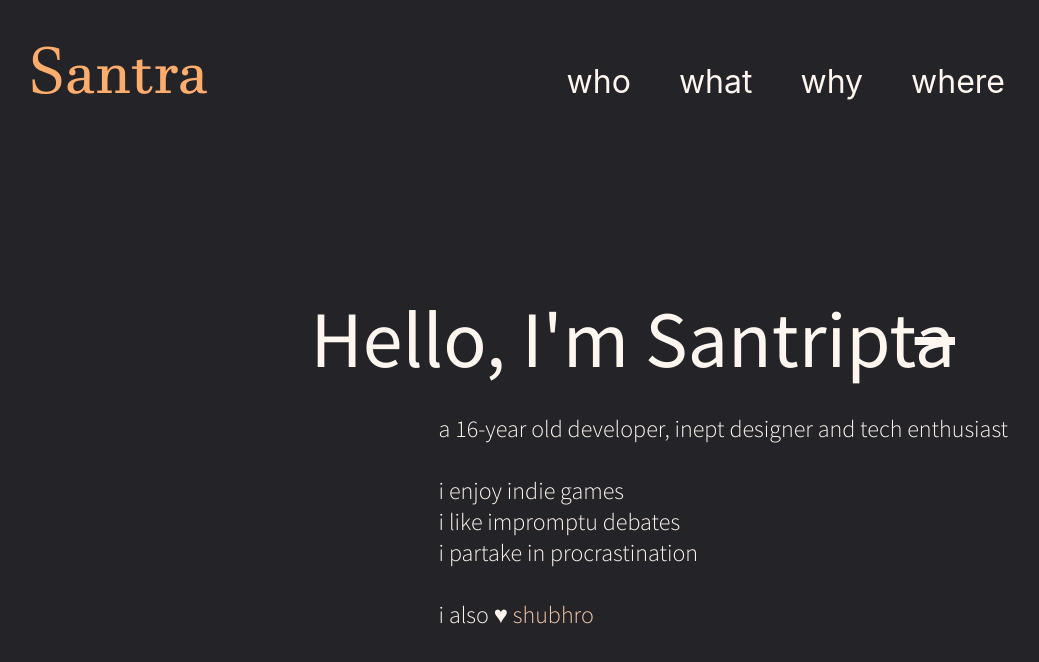
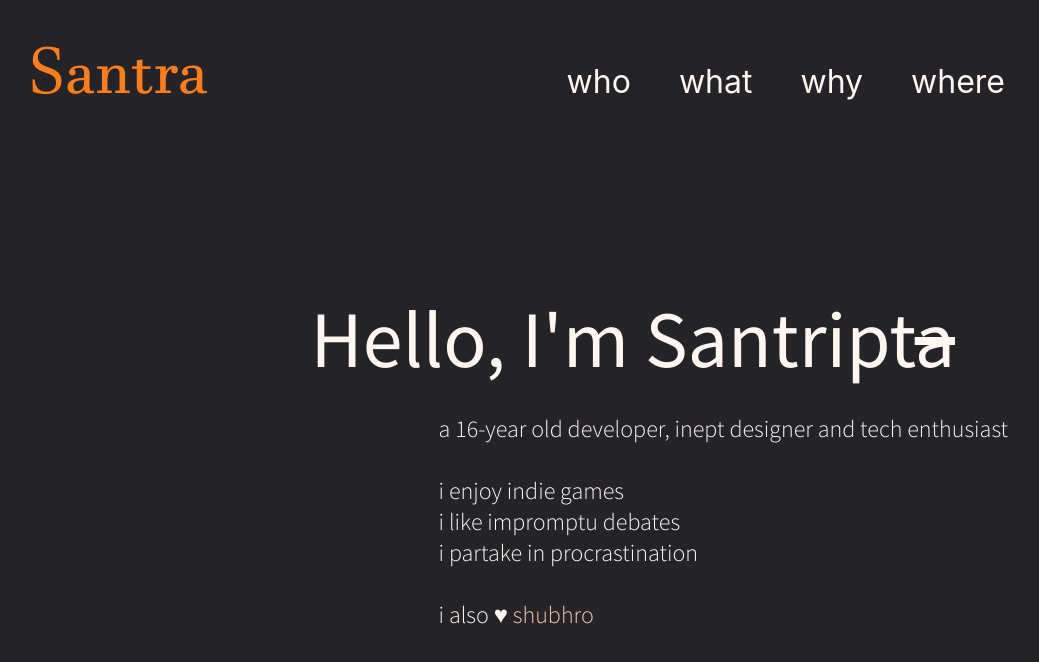
Before and after one commit to rajatvarma/santripta-website, a React (Create React App) app: page / in a window 1280 px wide. Shown: the top 662 px of the page, without its empty margins (99-1138 px from the left). Built offline with nearby package versions, Linux system fonts and the light colour scheme.

Commit message:
saturate santra

```diff
--- a/src/App.css
+++ b/src/App.css
@@ -66,7 +66,7 @@ h1,h2,h3,h4,h5,h6
 {
     font-family: "Javatext", serif;
     font-size: 64px;
-    color: #FFAC6D;
+    color: #FF7D1A;
     display: inline;
 }
 
```
